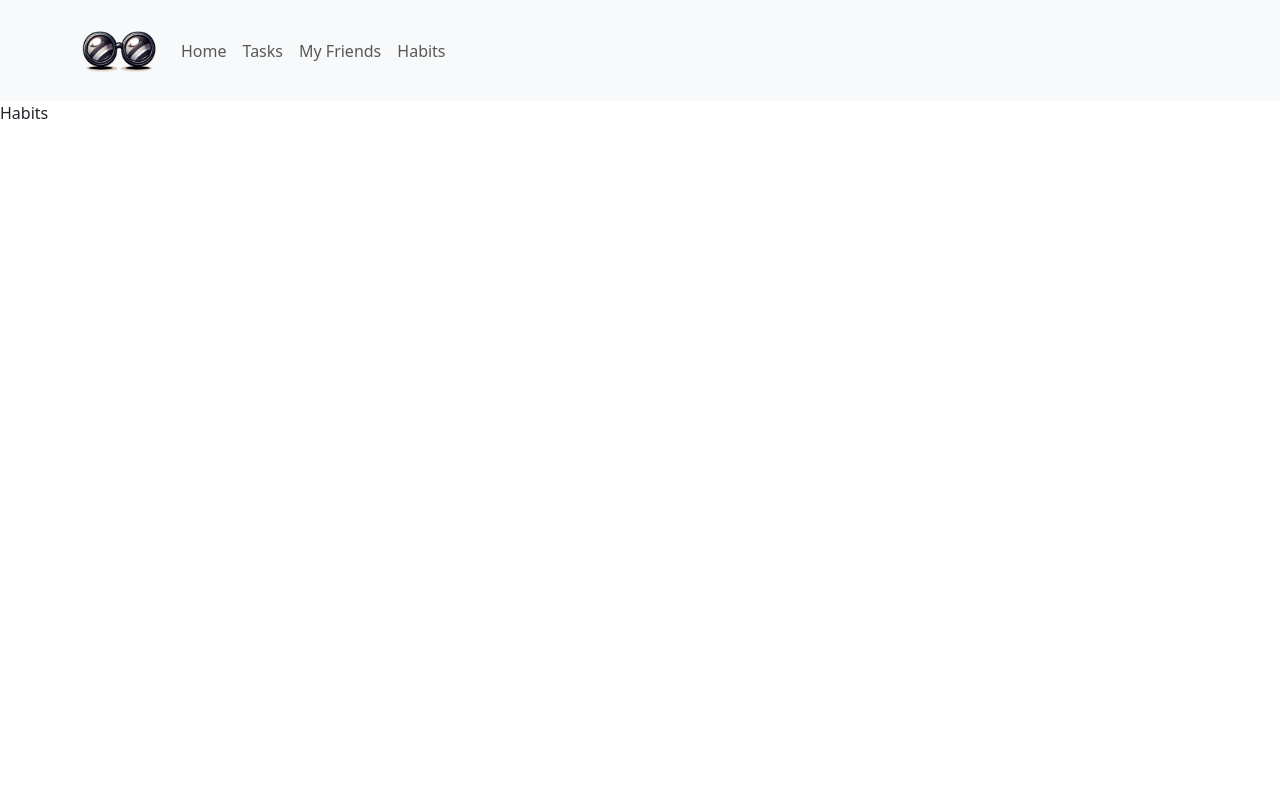
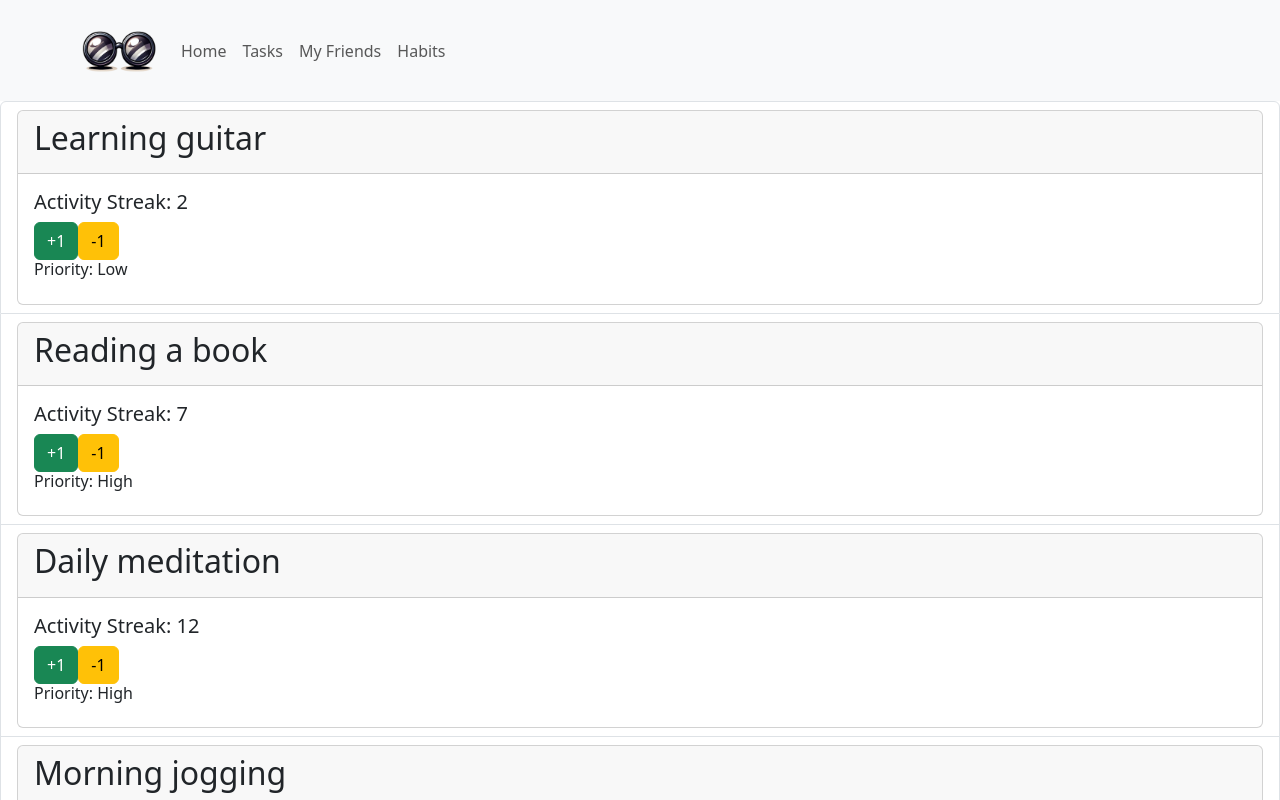
Before and after one commit to doctorbond2/GRUPPARBETE-Project-Morfjus, a React (Vite) app: page /habits in a window 1280 px wide. Shown: the top 800 px of the page. Built offline with nearby package versions, Linux system fonts and the light colour scheme.

Commit message:
Started with habits

```diff
--- a/src/App.jsx
+++ b/src/App.jsx
@@ -9,10 +9,29 @@ import Habits from "./pages/Habits";
 import NewHabit from "./pages/NewHabit";
 import NavbarLayout from "./pages/NavbarLayout";
 
+const defaultHabits = [
+  { title: "Learning guitar", streak: 2, prio: { str: "Low", tier: 1 } },
+  { title: "Reading a book", streak: 7, prio: { str: "High", tier: 3 } },
+  {
+    title: "Daily meditation",
+    streak: 12,
+    prio: { str: "High", tier: 3 },
+  },
+  {
+    title: "Morning jogging",
+    streak: 3,
+    prio: { str: "Medium", tier: 2 },
+  },
+  {
+    title: "Cook a new recipe",
+    streak: 1,
+    prio: { str: "Low", tier: 1 },
+  },
+];
 function App() {
   const [tasks, setTasks] = useState([]);
   const [friends, setFriends] = useState([]);
-  const [habits, setHabits] = useState([]);
+  const [habits, setHabits] = useState(defaultHabits);
   return (
     <>
       <Routes>
--- /dev/null
+++ b/src/components/habitsComp/Habit.jsx
@@ -0,0 +1,46 @@
+import React from "react";
+import { Card, Button } from "react-bootstrap";
+
+const Habit = ({ habitItem }) => {
+  const {
+    streak,
+    title,
+    prio: { str, tier },
+  } = habitItem;
+  const handleActiveStreak = () => {
+    console.log(streak);
+  };
+  return (
+    <>
+      <Card>
+        <Card.Header>
+          <h2>{title}</h2>
+        </Card.Header>
+        <Card.Body>
+          <h5>Activity Streak: {streak}</h5>
+          <Button
+            onClick={() => {
+              handleActiveStreak();
+            }}
+            variant={"success"}
+            value="inc"
+          >
+            +1
+          </Button>
+          <Button
+            onClick={() => {
+              handleActiveStreak();
+            }}
+            variant={"warning"}
+            value="dec"
+          >
+            -1
+          </Button>
+          <h6>Priority: {str}</h6>
+        </Card.Body>
+      </Card>
+    </>
+  );
+};
+
+export default Habit;
--- a/src/pages/Habits.jsx
+++ b/src/pages/Habits.jsx
@@ -1,7 +1,27 @@
-import React from "react";
+import React, { useEffect } from "react";
+import { ListGroup } from "react-bootstrap";
+import Habit from "../components/habitsComp/Habit";
 
-const Habits = () => {
-  return <div>Habits</div>;
+const Habits = ({ habits, setHabits }) => {
+  useEffect(() => {
+    console.log(habits);
+  }, []);
+  return (
+    <>
+      <div>
+        <ListGroup>
+          {habits &&
+            habits.map((habitItem, habitItemIndex) => (
+              <>
+                <ListGroup.Item>
+                  <Habit {...{ habitItem }} />
+                </ListGroup.Item>
+              </>
+            ))}
+        </ListGroup>
+      </div>
+    </>
+  );
 };
 
 export default Habits;
--- a/src/pages/Home.jsx
+++ b/src/pages/Home.jsx
@@ -1,6 +1,6 @@
 import React from "react";
 
-const Home = () => {
+const Home = ({ habits, setHabits, friends, setFriends, tasks, setTasks }) => {
   return (
     <>
       <h1>HOMEPAGE Sida!</h1>
```
